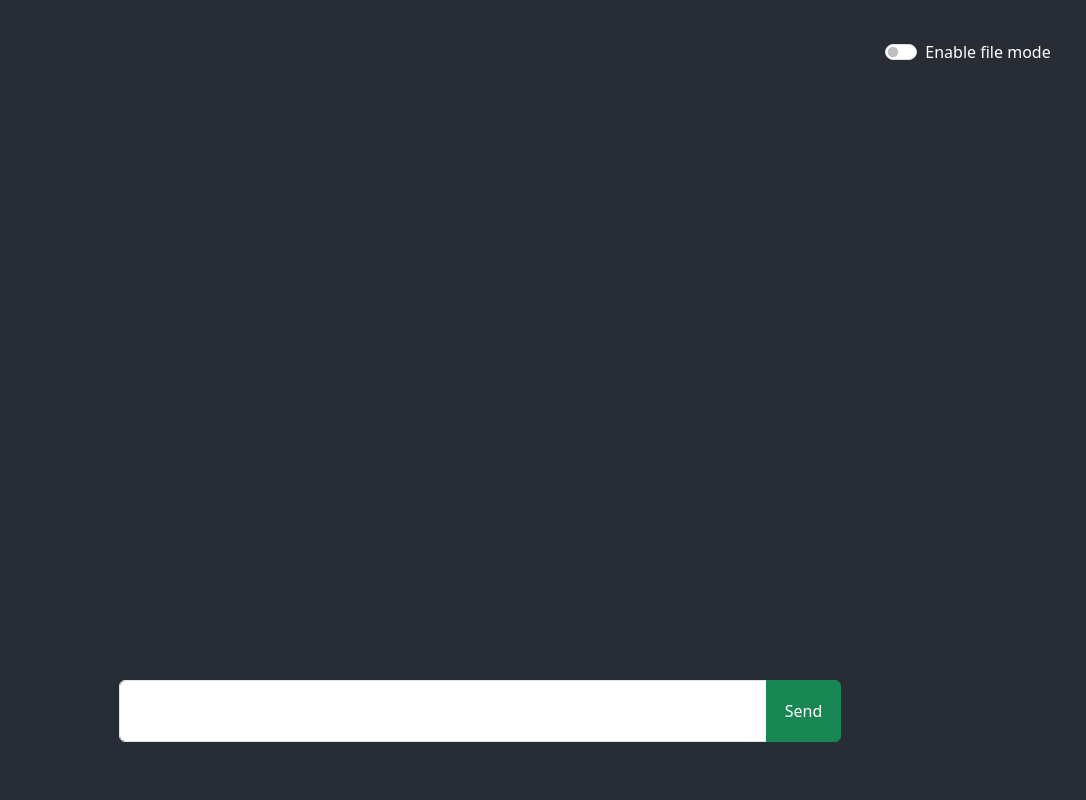
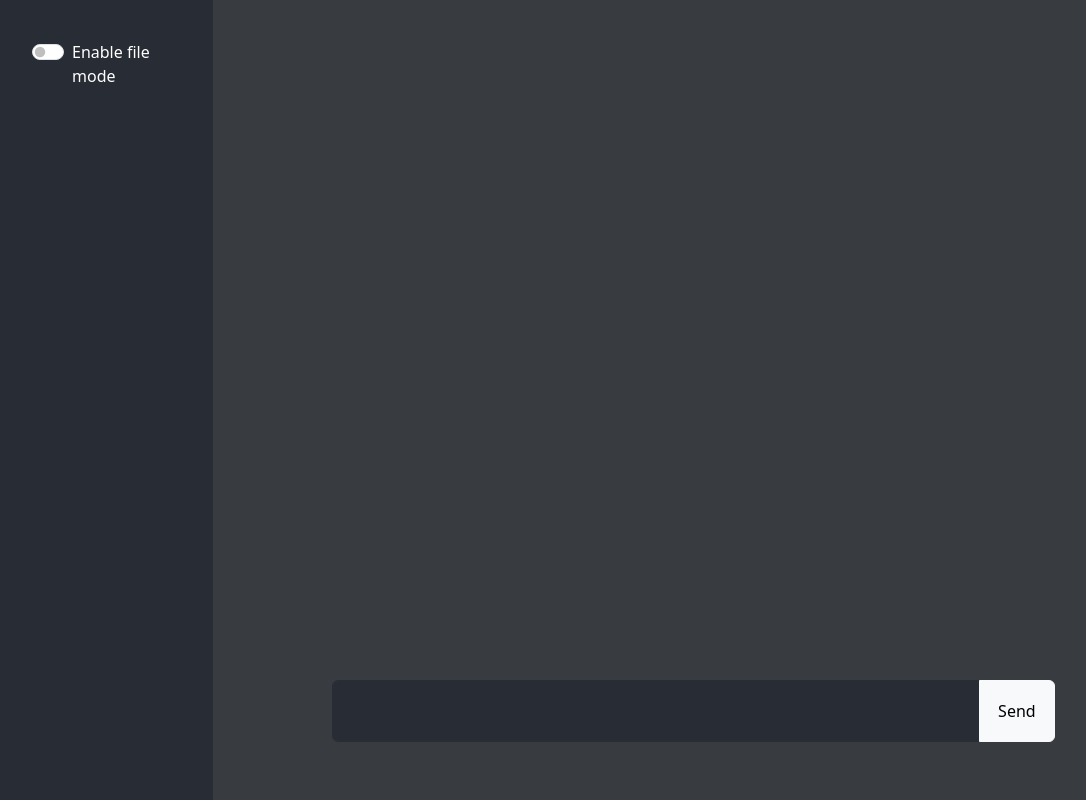
Before and after one commit to sbalakr2/llm-fe, a React (Create React App) app: page / in a window 1280 px wide. Shown: the whole page, without its empty margins (0-1086 px from the left). Built offline with nearby package versions, Linux system fonts and the light colour scheme.

Commit message:
change UI

```diff
--- a/src/App.css
+++ b/src/App.css
@@ -40,33 +40,40 @@
   text-align: justify;
   margin-bottom: 20px;
   height: 80vh;
-  overflow: scroll;
-}
-
-.result .input {
-  margin: 20px 0 0 0;
+  overflow: auto;
+  color: #fff;
 }
 
 .result .result-section .user {
-  background-color: aquamarine;
+  background-color: #383b40;
   padding: 20px;
 }
 
 .result .result-section .assistant {
-  background-color: beige;
+  background-color: #282c34;
   padding: 20px;
-}
-
-.result .result-section div:first-child {
-  border-radius: 10px 10px 0 0;
-}
-
-.result .result-section div:last-child {
-  border-radius: 0 0 10px 10px;
 }
 
 .container-fluid {
   height: 100vh;
+  background-color: #383b40;
+}
+
+.container-fluid .input .input-group {
+  border-radius: 5px;
+}
+
+.container-fluid .input textarea {
+  background-color: #282c34;
+  border-color: #282c34;
+  color: #fff;
+}
+
+.container-fluid .main-row {
+  height: 100vh;
+}
+
+.container-fluid .sidebar {
   background-color: #282c34;
 }
 
--- a/src/App.js
+++ b/src/App.js
@@ -46,8 +46,15 @@ const App = () => {
 
   return (
     <Container fluid>
-      <Row>
-        <Col xs={{ span: 7, offset: 1}}>
+      <Row className='main-row'>
+        <Col xs={2} className="sidebar">
+            <Toggle onFileMode={onFileMode}>
+                <section className='file-input'>
+                  <FileInput setFile={setFile} isSending={sending}/>
+                </section>
+              </Toggle>
+          </Col>
+          <Col xs={{span: 7, offset: 1}}>
             <section className='result'>
               <Results isSending={sending}/>
             </section>
@@ -55,13 +62,6 @@ const App = () => {
               <UserInput sendData={sendData} isSending={sending}/>
             </section>
           </Col>
-        <Col xs={3}>
-          <Toggle onFileMode={onFileMode}>
-              <section className='file-input'>
-                <FileInput setFile={setFile} isSending={sending}/>
-              </section>
-            </Toggle>
-        </Col>
       </Row>
     </Container>
   );
--- a/src/components/UserInput.jsx
+++ b/src/components/UserInput.jsx
@@ -29,7 +29,7 @@ const UserInput = ({sendData, isSending}) => {
             aria-label="With textarea"
             rows="1"
             onChange={onInputChange} />
-          <Button as="a" variant="success" className="send-button" onClick={onSend} disabled={isSending}>
+          <Button as="a" variant="light" className="send-button" onClick={onSend} disabled={isSending}>
           { isSending ? 'Processing' : 'Send' }
           </Button>
           </InputGroup>
```
Lines whose indentation alone changed are shown as unchanged.
